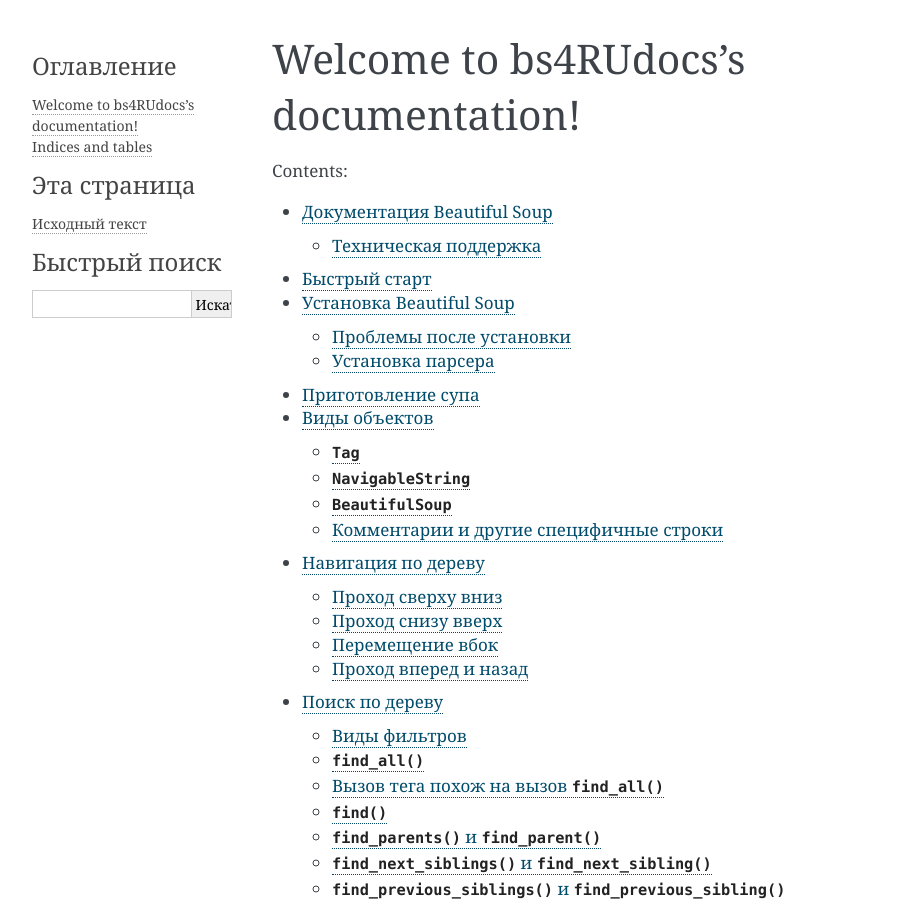
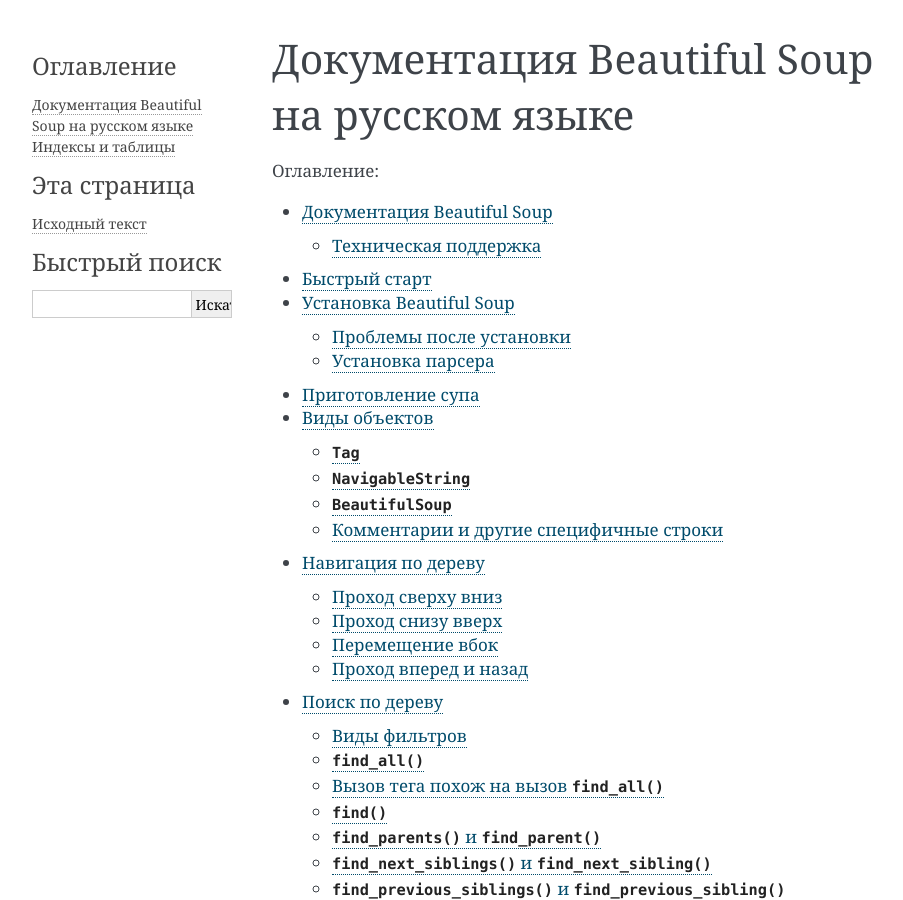
Before and after one commit to authoress/bs4ru, a Sphinx documentation site: the page built from docs/index.rst, in a window 1280 px wide and 900 px high. Shown: the whole window, without its empty margins (148-1051 px from the left). Built offline with Sphinx 7.4.7, drawn with Linux system fonts in a browser that asks for light colours; some of the changed text lies outside the part shown.

Commit message:
Updated source and output

```diff
--- a/docs/index.rst
+++ b/docs/index.rst
@@ -3,18 +3,19 @@
    You can adapt this file completely to your liking, but it should at least
    contain the root `toctree` directive.
 
-Welcome to bs4RUdocs's documentation!
-=====================================
+Документация Beautiful Soup на русском языке
+============================================
 
 .. toctree::
    :maxdepth: 2
-   :caption: Contents:
+   :caption: Оглавление:
 
    bs4ru
 
 
-Indices and tables
-==================
+
+Индексы и таблицы
+=================
 
 * :ref:`genindex`
 * :ref:`modindex`
```
Also changed, not shown: 11 other files.
